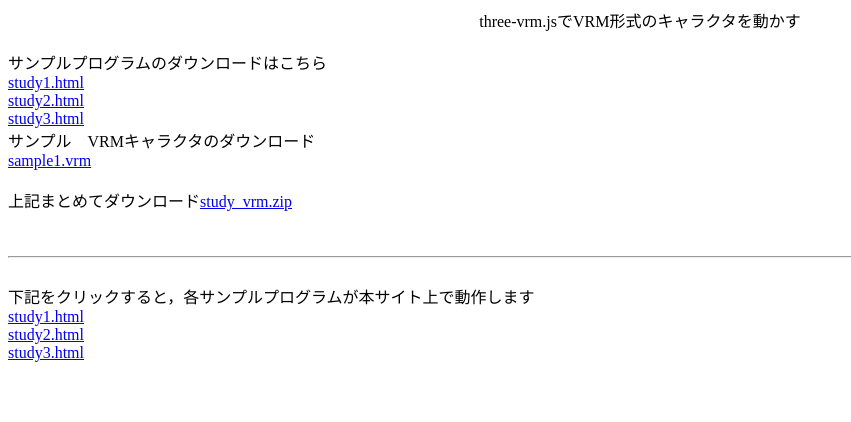
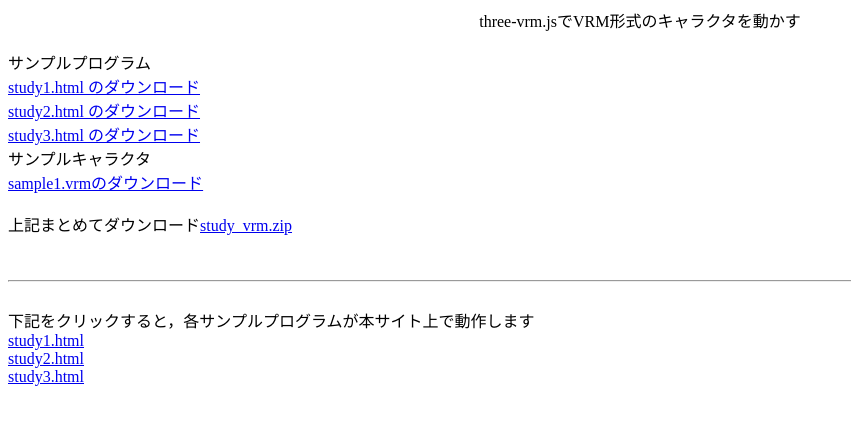
Before and after one commit to m-asyua/m-asyua.github.io-, a plain HTML site: page study_vrm/index.html in a window 1280 px wide. Shown: the whole page, without its empty margins (0-851 px from the left). Drawn offline with Linux system fonts and the light colour scheme.

Commit message:
Update index.html

```diff
--- a/study_vrm/index.html
+++ b/study_vrm/index.html
@@ -7,12 +7,12 @@
 <center>three-vrm.jsでVRM形式のキャラクタを動かす</center>
 
 <br>
-サンプルプログラムのダウンロードはこちら<br>
-<a href="study1.html" download="study1.html">study1.html</a><br>
-<a href="study2.html" download="study2.html">study2.html</a><br>
-<a href="study3.html" download="study3.html">study3.html</a><br>
-サンプル　VRMキャラクタのダウンロード<br>
-<a href="sample1.vrm" download="sample1.vrm">sample1.vrm</a><br>
+サンプルプログラム<br>
+<a href="study1.html" download="study1.html">study1.html のダウンロード</a><br>
+<a href="study2.html" download="study2.html">study2.html のダウンロード</a><br>
+<a href="study3.html" download="study3.html">study3.html のダウンロード</a><br>
+サンプルキャラクタ<br>
+<a href="sample1.vrm" download="sample1.vrm">sample1.vrmのダウンロード</a><br>
 <br>
 上記まとめてダウンロード<a href="study_vrm.zip" download="study_vrm.zip">study_vrm.zip</a><br>
 <br>
```
